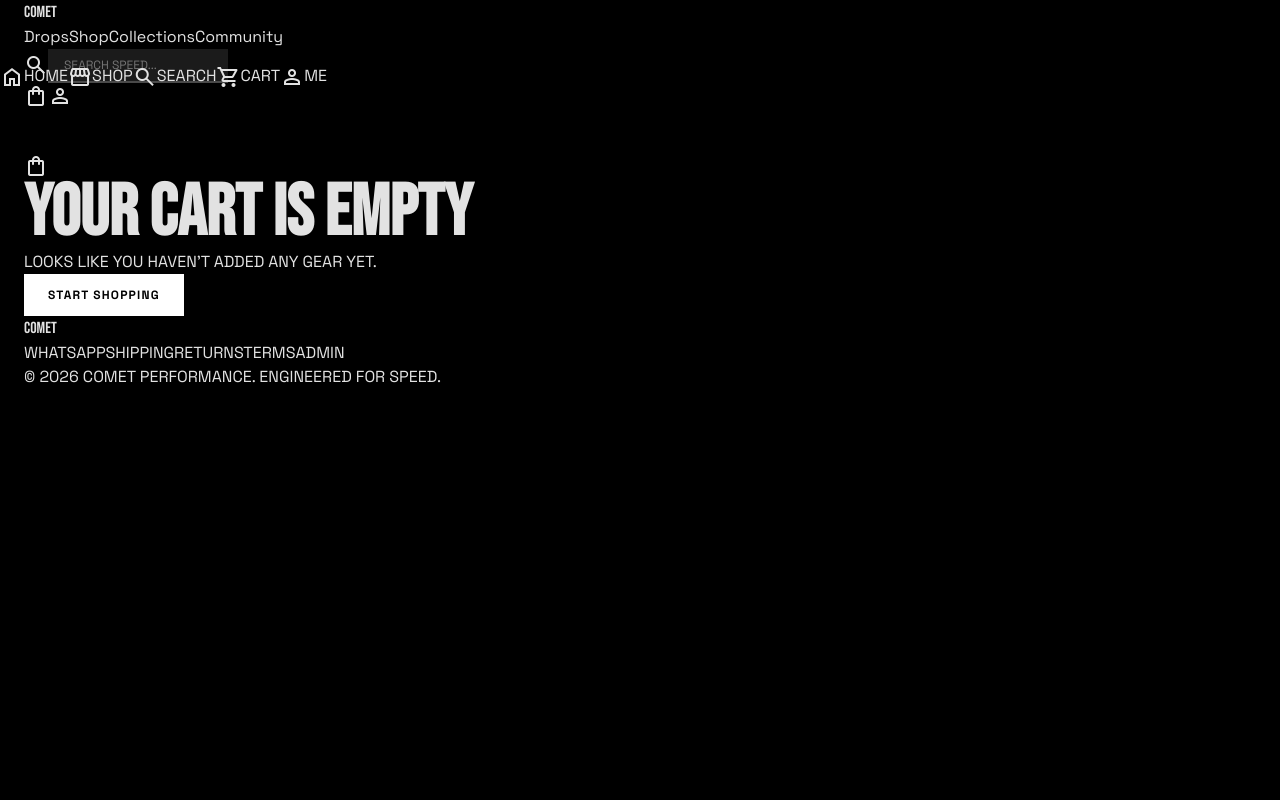
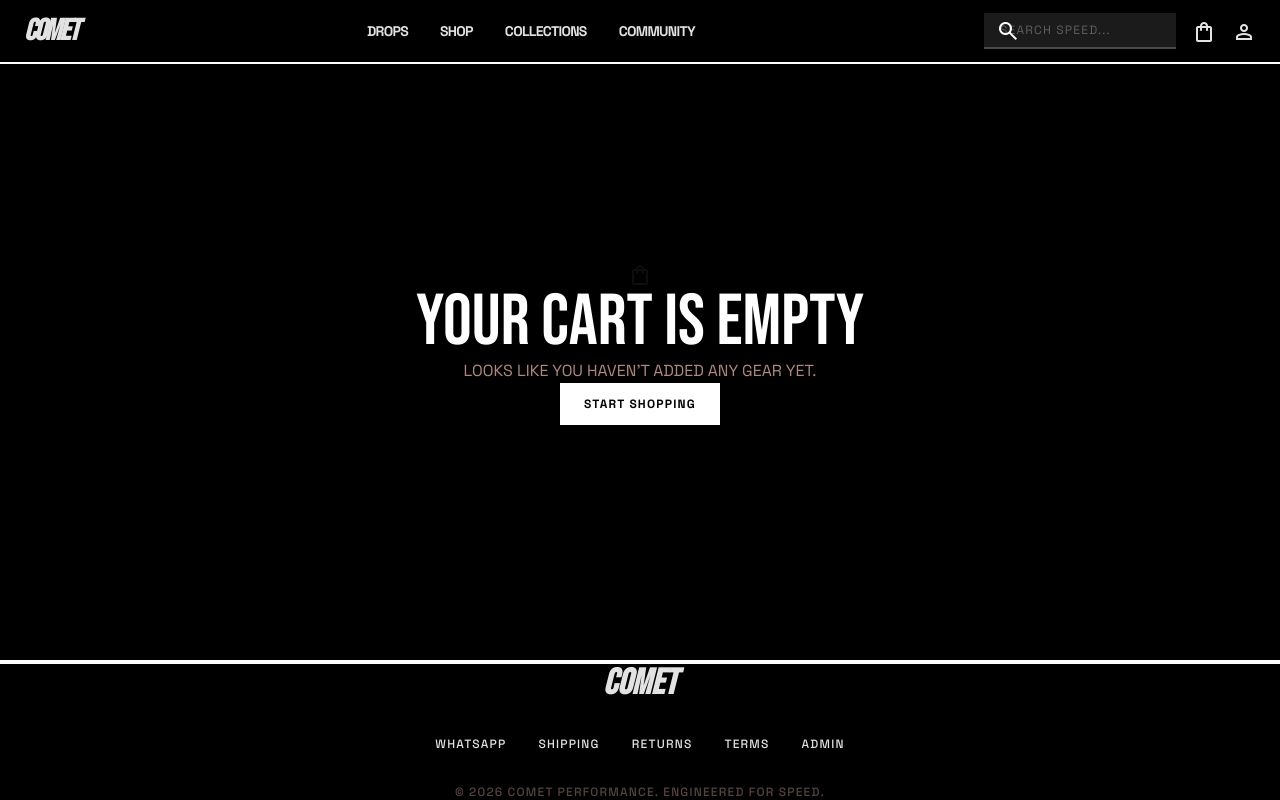
Before and after one commit to SUSITHMALAN/COMET-new, a React (Vite) app in the folder frontend/: page /cart in a window 1280 px wide. Built offline with nearby package versions, Linux system fonts and the light colour scheme; the HTML template or start-up script is replaced by a standard one.

Commit message:
fix: install Tailwind CSS v4 and configure Vite plugin to fix broken utility classes

```diff
--- a/frontend/package.json
+++ b/frontend/package.json
@@ -16,9 +16,11 @@
     "zustand": "^4.5.2"
   },
   "devDependencies": {
+    "@tailwindcss/vite": "^4.2.4",
     "@types/react": "^18.3.3",
     "@types/react-dom": "^18.3.0",
     "@vitejs/plugin-react": "^4.3.1",
+    "tailwindcss": "^4.2.4",
     "typescript": "^5.5.0",
     "vite": "^5.3.0"
   }
--- a/frontend/src/index.css
+++ b/frontend/src/index.css
@@ -1,3 +1,22 @@
+@import "tailwindcss";
+
+@theme {
+  --color-primary: #ff562d;
+  --color-primary-hover: #ff3c00;
+  --color-secondary: #41e575;
+  --color-background: #000000;
+  --color-surface: #131313;
+  --color-surface-container: #1f1f1f;
+  --color-surface-container-low: #1b1b1b;
+  --color-surface-container-high: #2a2a2a;
+  --color-on-surface: #e2e2e2;
+  --color-on-surface-variant: #ae887f;
+  --color-outline: #353535;
+
+  --font-display: 'Bebas Neue', sans-serif;
+  --font-body: 'Space Grotesk', sans-serif;
+}
+
 *, *::before, *::after {
   box-sizing: border-box;
   margin: 0;
@@ -5,27 +24,9 @@
 }
 
 :root {
-  --primary: #ff562d;
-  --primary-hover: #ff3c00;
-  --secondary: #41e575;
-  --background: #000000;
-  --surface: #131313;
-  --surface-container: #1f1f1f;
-  --surface-container-low: #1b1b1b;
-  --surface-container-high: #2a2a2a;
-  --on-surface: #e2e2e2;
-  --on-surface-variant: #ae887f;
-  --outline: #353535;
-  --white: #ffffff;
-  --black: #000000;
-
-  --font-display: 'Bebas Neue', sans-serif;
-  --font-body: 'Space Grotesk', sans-serif;
-
   --nav-height: 64px;
   --container-max: 1440px;
   --gutter: 24px;
-  --section-gap: 120px;
 }
 
 html {
@@ -35,8 +36,8 @@ html {
 
 body {
   font-family: var(--font-body);
-  background-color: var(--black);
-  color: var(--on-surface);
+  background-color: #000000;
+  color: #e2e2e2;
   line-height: 1.5;
   -webkit-font-smoothing: antialiased;
 }
@@ -71,15 +72,15 @@ input, textarea, select {
 
 /* Custom Selection */
 ::selection {
-  background-color: var(--primary);
-  color: var(--white);
+  background-color: #ff562d;
+  color: #ffffff;
 }
 
 /* Scrollbar */
 ::-webkit-scrollbar { width: 6px; }
-::-webkit-scrollbar-track { background: var(--black); }
-::-webkit-scrollbar-thumb { background: var(--surface-container-high); }
-::-webkit-scrollbar-thumb:hover { background: var(--primary); }
+::-webkit-scrollbar-track { background: #000000; }
+::-webkit-scrollbar-thumb { background: #2a2a2a; }
+::-webkit-scrollbar-thumb:hover { background: #ff562d; }
 
 /* Utility classes */
 .container {
@@ -88,24 +89,22 @@ input, textarea, select {
   padding: 0 var(--gutter);
 }
 
-.font-display { font-family: var(--font-display); }
-.font-body { font-family: var(--font-body); }
-
+/* Typography */
 .text-headline-xl {
-  font-family: var(--font-display);
+  font-family: 'Bebas Neue', sans-serif;
   font-size: clamp(64px, 10vw, 120px);
   line-height: 1;
   letter-spacing: -0.02em;
 }
 
 .text-headline-lg {
-  font-family: var(--font-display);
+  font-family: 'Bebas Neue', sans-serif;
   font-size: clamp(48px, 6vw, 72px);
   line-height: 1;
 }
 
 .text-label-caps {
-  font-family: var(--font-body);
+  font-family: 'Space Grotesk', sans-serif;
   font-size: 12px;
   font-weight: 700;
   letter-spacing: 0.1em;
@@ -118,9 +117,9 @@ input, textarea, select {
   align-items: center;
   justify-content: center;
   padding: 12px 24px;
-  background: var(--white);
-  color: var(--black);
-  font-family: var(--font-body);
+  background: #ffffff;
+  color: #000000;
+  font-family: 'Space Grotesk', sans-serif;
   font-weight: 700;
   font-size: 12px;
   letter-spacing: 0.1em;
@@ -130,8 +129,8 @@ input, textarea, select {
 }
 
 .btn-brutalist:hover {
-  background: var(--primary);
-  color: var(--white);
+  background: #ff562d;
+  color: #ffffff;
 }
 
 .btn-brutalist-outline {
@@ -140,9 +139,9 @@ input, textarea, select {
   justify-content: center;
   padding: 12px 24px;
   background: transparent;
-  color: var(--white);
-  border: 2px solid var(--white);
-  font-family: var(--font-body);
+  color: #ffffff;
+  border: 2px solid #ffffff;
+  font-family: 'Space Grotesk', sans-serif;
   font-weight: 700;
   font-size: 12px;
   letter-spacing: 0.1em;
@@ -151,24 +150,30 @@ input, textarea, select {
 }
 
 .btn-brutalist-outline:hover {
-  background: var(--white);
-  color: var(--black);
+  background: #ffffff;
+  color: #000000;
 }
 
 /* Form Elements */
 .input-minimal {
-  background: var(--surface-container-low);
+  background: #1b1b1b;
   border: none;
   border-bottom: 2px solid rgba(255, 255, 255, 0.2);
-  color: var(--white);
+  color: #ffffff;
   padding: 8px 16px;
   font-size: 12px;
+  letter-spacing: 0.1em;
+  text-transform: uppercase;
   transition: all 0.3s ease;
+  outline: none;
 }
 
 .input-minimal:focus {
-  border-bottom-color: var(--primary);
-  outline: none;
+  border-bottom-color: #ff562d;
+}
+
+.input-minimal::placeholder {
+  color: rgba(255, 255, 255, 0.3);
 }
 
 /* Page Transitions */
@@ -180,3 +185,87 @@ input, textarea, select {
 .fade-in {
   animation: fadeIn 0.6s ease forwards;
 }
+
+/* Admin-specific styles (preserved from old design) */
+.badge {
+  display: inline-flex;
+  align-items: center;
+  padding: 3px 10px;
+  border-radius: 2px;
+  font-size: 11px;
+  font-weight: 700;
+  letter-spacing: 0.06em;
+  text-transform: uppercase;
+}
+
+.badge-new { background: #000000; color: #ffffff; }
+.badge-sale { background: #ff562d; color: #ffffff; }
+.badge-pending { background: #fef3c7; color: #92400e; }
+.badge-confirmed { background: #dbeafe; color: #1e40af; }
+.badge-processing { background: #ede9fe; color: #5b21b6; }
+.badge-shipped { background: #d1fae5; color: #065f46; }
+.badge-delivered { background: #dcfce7; color: #15803d; }
+.badge-cancelled { background: #fee2e2; color: #991b1b; }
+
+/* Admin form styles */
+.form-group { display: flex; flex-direction: column; gap: 6px; }
+.form-label { font-size: 12px; font-weight: 600; text-transform: uppercase; letter-spacing: 0.06em; color: #737373; }
+.form-input {
+  padding: 10px 14px;
+  border: 1.5px solid #e5e5e5;
+  border-radius: 4px;
+  font-size: 14px;
+  color: #0a0a0a;
+  background: #ffffff;
+  transition: border-color 0.2s ease;
+  outline: none;
+  width: 100%;
+}
+.form-input:focus { border-color: #0a0a0a; }
+.form-input::placeholder { color: #a3a3a3; }
+
+/* Admin buttons */
+.btn { display: inline-flex; align-items: center; justify-content: center; gap: 8px; padding: 12px 28px; font-family: 'Space Grotesk', sans-serif; font-size: 14px; font-weight: 600; letter-spacing: 0.04em; text-transform: uppercase; border-radius: 4px; transition: all 0.2s ease; cursor: pointer; border: none; white-space: nowrap; }
+.btn-primary { background: #0a0a0a; color: #ffffff; }
+.btn-primary:hover { background: #262626; transform: translateY(-1px); }
+.btn-accent { background: #ff562d; color: #ffffff; }
+.btn-accent:hover { background: #ff3c00; transform: translateY(-1px); }
+.btn-outline { background: transparent; color: #0a0a0a; border: 1.5px solid #0a0a0a; }
+.btn-outline:hover { background: #0a0a0a; color: #ffffff; }
+.btn-ghost { background: transparent; color: #525252; }
+.btn-ghost:hover { background: #f5f5f5; color: #0a0a0a; }
+.btn-sm { padding: 8px 16px; font-size: 12px; }
+.btn-lg { padding: 16px 40px; font-size: 16px; }
+.btn:disabled { opacity: 0.5; cursor: not-allowed; transform: none; }
+
+/* Spinner */
+.spinner {
+  width: 32px;
+  height: 32px;
+  border: 3px solid #e5e5e5;
+  border-top-color: #0a0a0a;
+  border-radius: 50%;
+  animation: spin 0.7s linear infinite;
+}
+
+@keyframes spin {
+  to { transform: rotate(360deg); }
+}
+
+/* Empty state */
+.empty-state {
+  display: flex;
+  flex-direction: column;
+  align-items: center;
+  justify-content: center;
+  gap: 16px;
+  padding: 80px 24px;
+  color: #a3a3a3;
+  text-align: center;
+}
+
+/* Responsive */
+@media (max-width: 768px) {
+  .container { padding: 0 16px; }
+  :root { --nav-height: 60px; }
+}
--- a/frontend/vite.config.ts
+++ b/frontend/vite.config.ts
@@ -1,8 +1,9 @@
 import { defineConfig } from 'vite'
 import react from '@vitejs/plugin-react'
+import tailwindcss from '@tailwindcss/vite'
 
 export default defineConfig({
-  plugins: [react()],
+  plugins: [react(), tailwindcss()],
   server: {
     port: 5173,
     proxy: {
```
Also changed, not shown: 1 other file (tests, documents, lock files or other folders).
